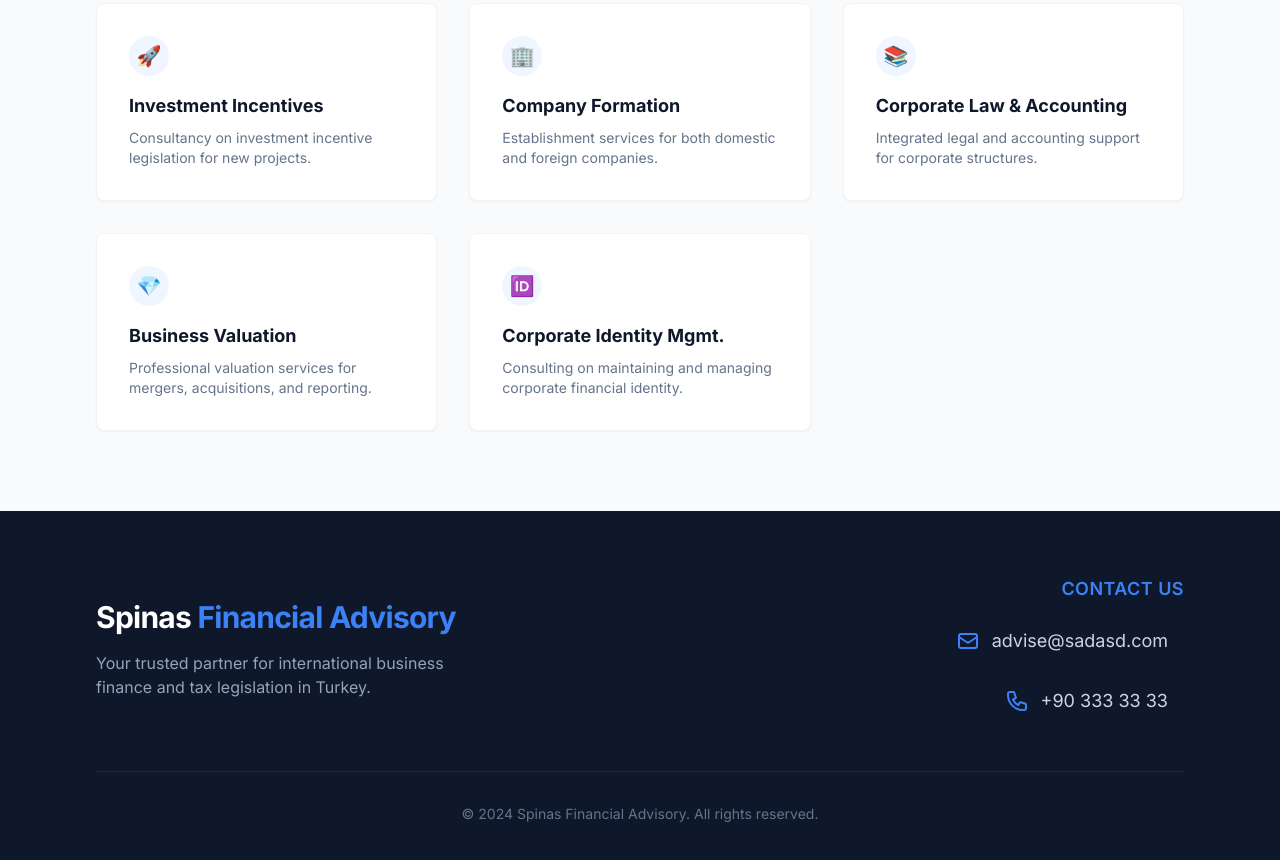
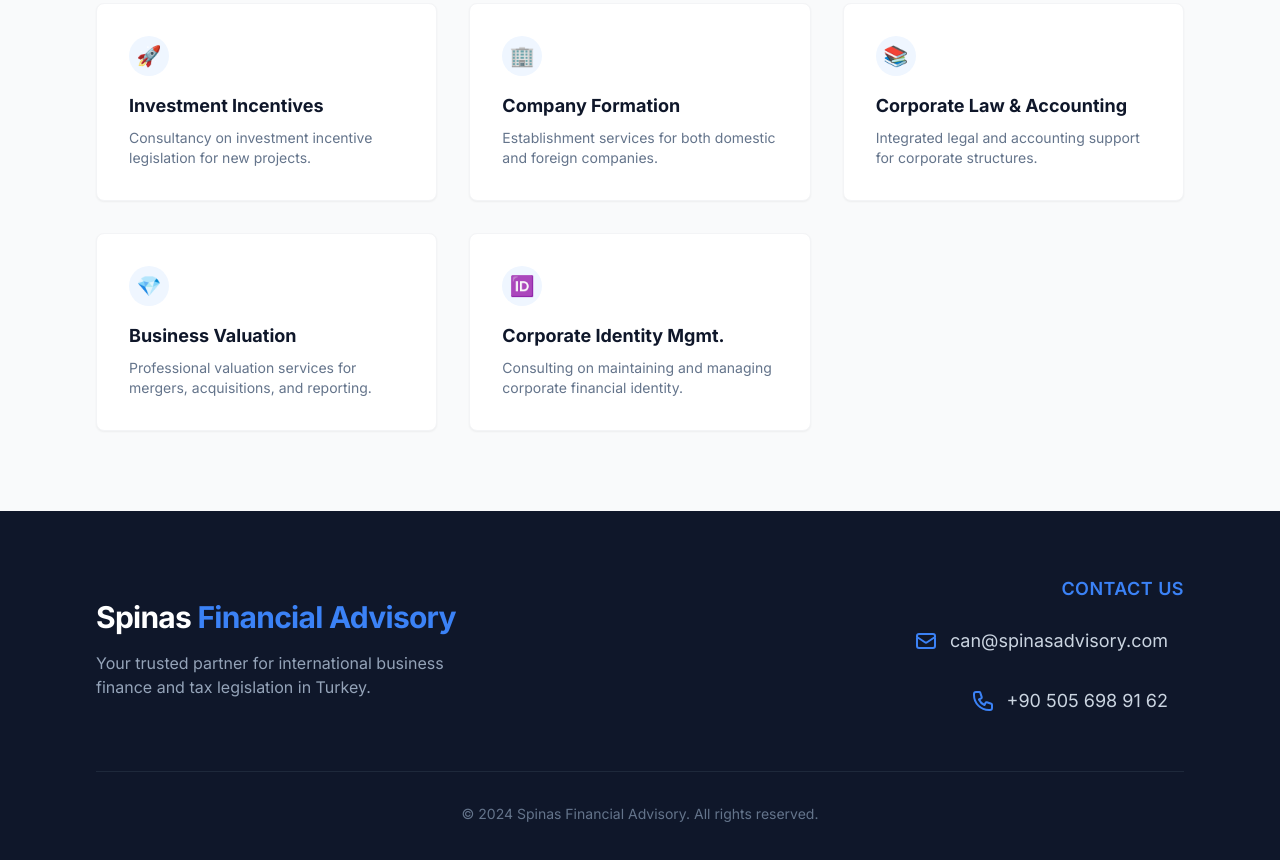
Before and after one commit to spinasweb/spinas, a plain HTML site: page index.html in a window 1280 px wide. Shown: the part 1252-2112 px from the top of the page. Drawn offline with nearby package versions, Linux system fonts and the light colour scheme.

Commit message:
Add files via upload

```diff
--- a/index.html
+++ b/index.html
@@ -168,18 +168,18 @@
                 <div class="flex flex-col items-center md:items-end space-y-4">
                     <h4 class="text-lg font-semibold text-blue-500 uppercase tracking-wide">Contact Us</h4>
 
-                    <a href="mailto:advise@sadasd.com" class="flex items-center space-x-3 text-lg text-slate-300 hover:text-white hover:bg-slate-800 px-4 py-2 rounded-lg transition duration-200">
+                    <a href="mailto:can@spinasadvisory.com" class="flex items-center space-x-3 text-lg text-slate-300 hover:text-white hover:bg-slate-800 px-4 py-2 rounded-lg transition duration-200">
                         <svg xmlns="http://www.w3.org/2000/svg" class="h-6 w-6 text-blue-500" fill="none" viewBox="0 0 24 24" stroke="currentColor">
                             <path stroke-linecap="round" stroke-linejoin="round" stroke-width="2" d="M3 8l7.89 5.26a2 2 0 002.22 0L21 8M5 19h14a2 2 0 002-2V7a2 2 0 00-2-2H5a2 2 0 00-2 2v10a2 2 0 002 2z" />
                         </svg>
-                        <span>advise@sadasd.com</span>
+                        <span>can@spinasadvisory.com</span>
                     </a>
 
-                    <a href="tel:+903333333" class="flex items-center space-x-3 text-lg text-slate-300 hover:text-white hover:bg-slate-800 px-4 py-2 rounded-lg transition duration-200">
+                    <a href="tel:+5056989162" class="flex items-center space-x-3 text-lg text-slate-300 hover:text-white hover:bg-slate-800 px-4 py-2 rounded-lg transition duration-200">
                         <svg xmlns="http://www.w3.org/2000/svg" class="h-6 w-6 text-blue-500" fill="none" viewBox="0 0 24 24" stroke="currentColor">
                             <path stroke-linecap="round" stroke-linejoin="round" stroke-width="2" d="M3 5a2 2 0 012-2h3.28a1 1 0 01.948.684l1.498 4.493a1 1 0 01-.502 1.21l-2.257 1.13a11.042 11.042 0 005.516 5.516l1.13-2.257a1 1 0 011.21-.502l4.493 1.498a1 1 0 01.684.949V19a2 2 0 01-2 2h-1C9.716 21 3 14.284 3 6V5z" />
                         </svg>
-                        <span>+90 333 33 33</span>
+                        <span>+90 505 698 91 62</span>
                     </a>
                 </div>
             </div>
```
